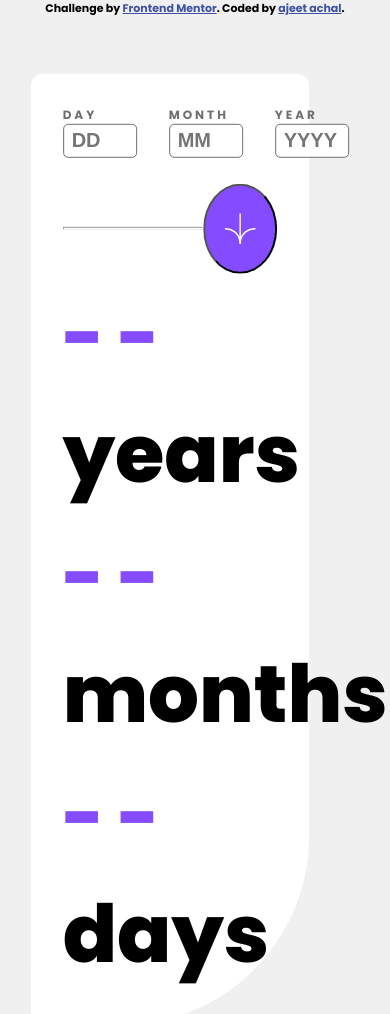
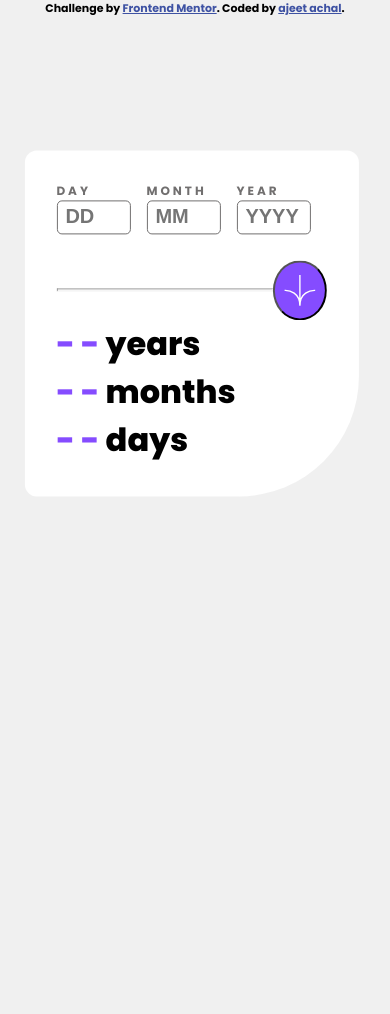
Before and after one commit to ajeetachal/Age-calculator-app, a plain HTML site: page index.html in a window 390 px wide. Shown: the top 1014 px of the page. After the commit the page ends 844 px from the top, so only its background shows below. Drawn offline with Linux system fonts and the light colour scheme.

Commit message:
Update style.css

```diff
--- a/style.css
+++ b/style.css
@@ -99,11 +99,14 @@ span{
     position: absolute;
     top: 20%;
     left: 15%;
-    transform: translate(-10%, -10%);
+    transform: translate(-15%, -10%);
+    min-width: fit-content;
+    margin: 1rem;
+    border-radius: 12px 12px 120px 12px;
   }
   hr{
     height: 1px;
-    max-width: 17rem;
+    max-width: 90%;
 }
 input{
     font-size: 20px;
@@ -112,5 +115,24 @@ input{
     max-height: 2rem;
     padding-left: 0.5rem;
 }
+.result{
+    font-weight: 900;
+    font-size: 2rem;
+}
+span{
+    font-weight: 900;
+    font-size: 2rem;
+}
+.input_control{
+    margin-right: 1rem;
+    display: grid;
+}
+hr{
+    width: 90%;
+}
 
+.circular-button {
+    height: 60px;
+    width: 60px;
 }
+}
```
